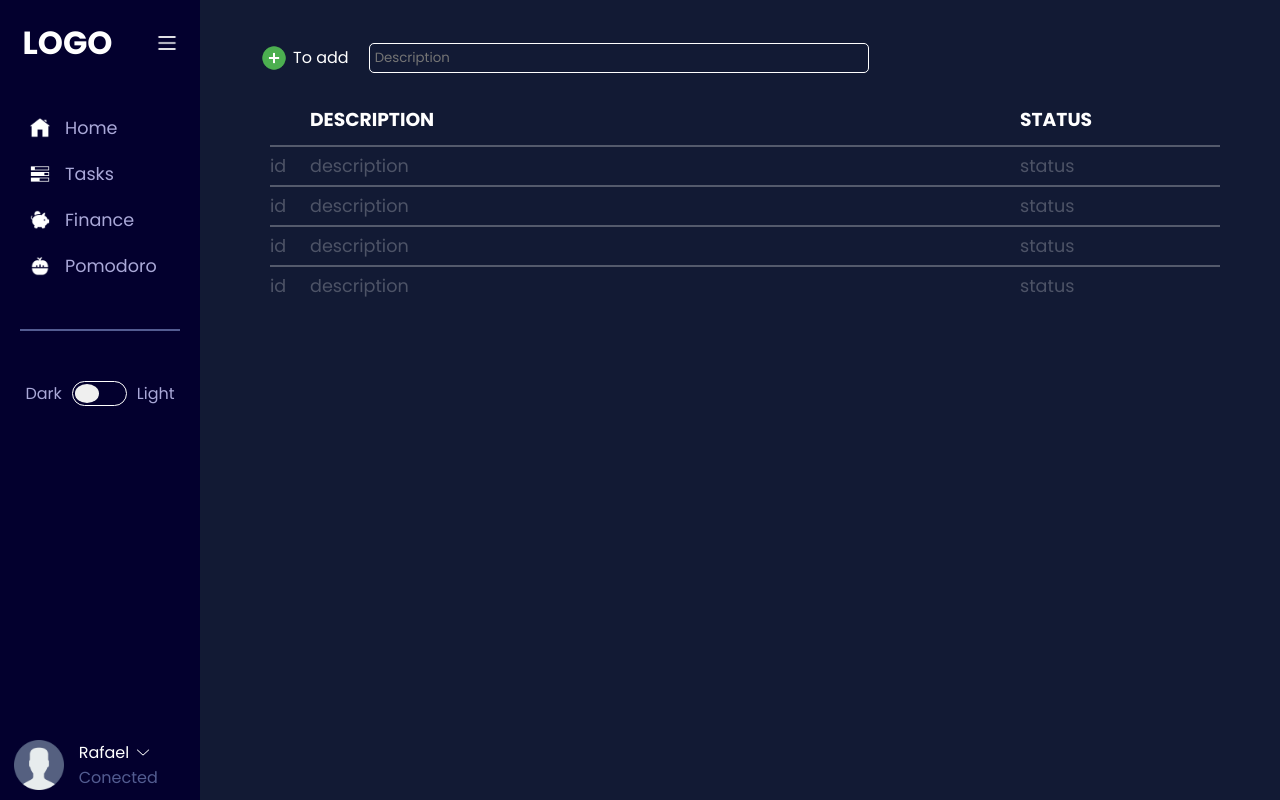
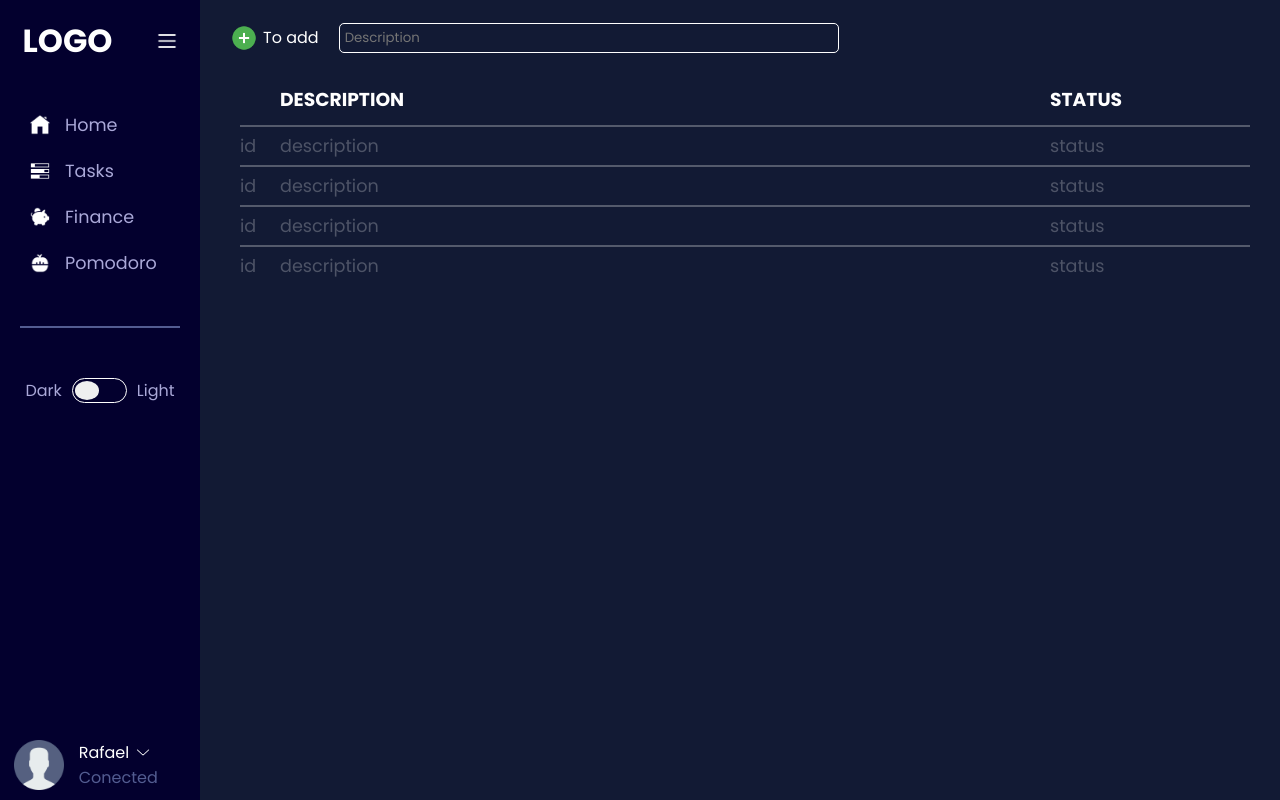
Before and after one commit to rafagfran/tcc, a React (Vite) app in the folder frontend/Taskong/: page / in a window 1280 px wide. Built offline with nearby package versions, Linux system fonts and the light colour scheme.

Commit message:
backup2-organização das pastas

```diff
--- a/frontend/Taskong/src/App.jsx
+++ b/frontend/Taskong/src/App.jsx
@@ -1,6 +1,6 @@
 import './App.css'
-import Sidebar from './components/sidebar/Sidebar.jsx'
-import Tasks from './components/pages/tasks/Task.jsx'
+import Sidebar from './layout/sidebar/Sidebar.jsx'
+import Tasks from './pages/Task.jsx'
 
 function App() {
 
--- a/frontend/Taskong/src/components/pages/tasks/Task.css
+++ /dev/null
@@ -1,138 +0,0 @@
-/* Import */
-@import '../../../palette/Colors.css';
-
-/* Task Styles */
-.task {
-    padding: 10px 20px;
-    max-height: 100vh;
-    flex: 1;
-    overflow: auto;
-    display: flex;
-    flex-direction: column;
-    align-items: center;
-}
-
-.task .days {
-    max-width: 1500px;
-}
-
-.task .days ul {
-    display: flex;
-    align-items: center;
-    gap: 4vw;
-    padding: 0 10px;
-    padding-bottom: 10px;
-}
-
-.task .days ul li {
-    transition: transform .2s ;
-}
-
-.task .days ul li button {
-    background: none;
-    border: none;
-    font-size: 1.5rem;
-    display: flex;
-    flex-direction: column;
-    align-items: center;
-    justify-content: center;
-    gap: 2px;
-    cursor: pointer;
-    transition: .1s;
-}
-
-/* Task Container Styles */
-.task .task-container {
-    padding: 20px 30px;
-    width: 100%;
-    flex: 1;
-    background-color: none;
-    border-radius: 10px;
-}
-
-.task .task-container .new-task {
-    display: flex;
-    align-items: center;
-    gap: 20px;
-    background-color: none;
-    padding: 10px;
-    border-radius: 7px;
-}
-
-.task .task-container .new-task .newTask-btn {
-    display: flex;
-    align-items: center;
-    background: none;
-    text-align: center;
-    height: 35px;
-    border: none;
-    border-radius: 5px;
-    font-size: 1rem;
-    cursor: pointer;
-    gap: 5px;
-}
-
-.task .task-container .new-task .newTask-btn img {
-    height: 80%;
-}
-
-.task .task-container .new-task .newTask-btn:hover {
-    transform: scale(103%);
-}
-
-.task .task-container .new-task input {
-    border-radius: 5px;
-    border: 1px solid white;
-    height: 30px;
-    width: 500px;
-    padding: 0 5px;
-    background: none;
-}
-
-/* Task Table Styles */
-.task .task-container .table {
-    margin-top: 10px;
-    display: grid;
-    grid-template-columns: 50px 1fr 200px;
-    grid-template-rows: 40px;
-    grid-auto-rows: 40px;
-    padding: 10px;
-}
-
-.task .task-container .table input {
-    background: none;
-    color: white;
-    border: none;
-    border-top: 2px solid rgba(247, 246, 246, 0.288);
-    box-shadow: none;
-    font-size: 1.1rem;
-}
-
-.task .task-container .table input::placeholder {
-    color: #f7f7f742;
-}
-
-.task .task-container .table input:focus {
-    outline: none;
-}
-
-.task .task-container .table #description-header {
-    grid-column: 2;
-}
-
-.task .task-container .table #status-header {
-    grid-column: 3;
-}
-
-.task .task-container .table #task-id {
-    grid-column: 1;
-    margin-left: 10px;
-}
-
-.task .task-container .table #task-idescription {
-    grid-column: 2;
-}
-
-.task .task-container .table #status-id {
-    grid-column: 3;
-}
--- a/frontend/Taskong/src/components/pages/tasks/Task.jsx
+++ /dev/null
@@ -1,39 +0,0 @@
-import React from 'react'
-import './Task.css'
-import newTaskIcon from '../../../assets/new-task-icon.png'
-
-const Task = () => {
-  return (
-    <div className='task'>
-      <div className="task-container">
-        <div className="new-task">
-          <button className="newTask-btn"><img src={newTaskIcon} alt="" />To add</button>
-          <input id="description-newTask" type="text" placeholder='Description'/>
-        </div>
-        <div className="table">
-          <h3 id='description-header'>DESCRIPTION</h3>
-          <h3 id='status-header'>STATUS</h3>
-
-          {/* ---------COMPONENT PROPS FAZER-------- */}
-          <input id='task-id' type="number" placeholder='id' disabled='true'/>
-          <input id='task-description' type="text" placeholder='description'/>
-          <input id='task-status' type="text" placeholder='status'/>
-
-          <input id='task-id' type="number" placeholder='id' disabled='true'/>
-          <input id='task-description' type="text" placeholder='description'/>
-          <input id='task-status' type="text" placeholder='status'/>
-
-          <input id='task-id' type="number" placeholder='id' disabled='true'/>
-          <input id='task-description' type="text" placeholder='description'/>
-          <input id='task-status' type="text" placeholder='status'/>
-
-          <input id='task-id' type="number" placeholder='id' disabled='true'/>
-          <input id='task-description' type="text" placeholder='description'/>
-          <input id='task-status' type="text" placeholder='status'/>
-        </div>
-      </div>
-    </div>
-  )
-}
-
-export default Task
--- /dev/null
+++ b/frontend/Taskong/src/components/taskComponents/addNewTask.jsx
@@ -0,0 +1,13 @@
+import React from 'react'
+import './styles/addNewTask.css'
+import newTaskIcon from '../../assets/new-task-icon.png'
+
+const addNewTask = () => {
+  return (
+    <div className="new-task">
+        <button className="newTask-btn"><img src={newTaskIcon} alt="" />To add</button>
+        <input id="description-newTask" type="text" placeholder='Description'/>
+    </div>
+  )
+}
+export default addNewTask
--- /dev/null
+++ b/frontend/Taskong/src/components/taskComponents/styles/addNewTask.css
@@ -0,0 +1,39 @@
+.new-task {
+    display: flex;
+    align-items: center;
+    gap: 20px;
+    background-color: none;
+    padding: 10px;
+    border-radius: 7px;
+    width: 100%;
+}
+
+.new-task .newTask-btn {
+    display: flex;
+    align-items: center;
+    background: none;
+    text-align: center;
+    height: 35px;
+    border: none;
+    border-radius: 5px;
+    font-size: 1rem;
+    cursor: pointer;
+    gap: 5px;
+}
+
+.new-task .newTask-btn img {
+    height: 80%;
+}
+
+.new-task .newTask-btn:hover {
+    transform: scale(103%);
+}
+
+.new-task input {
+    border-radius: 5px;
+    border: 1px solid white;
+    height: 30px;
+    width: 500px;
+    padding: 0 5px;
+    background: none;
+}
--- /dev/null
+++ b/frontend/Taskong/src/components/taskComponents/styles/tableTasks.css
@@ -0,0 +1,48 @@
+.table {
+    margin-top: 10px;
+    display: grid;
+    grid-template-columns: 50px 1fr 200px;
+    grid-template-rows: 40px;
+    grid-auto-rows: 40px;
+    padding: 10px;
+    flex: 1;
+    width: 100%;
+}
+
+.table input {
+    background: none;
+    color: white;
+    border: none;
+    border-top: 2px solid rgba(247, 246, 246, 0.288);
+    box-shadow: none;
+    font-size: 1.1rem;
+}
+
+.table input::placeholder {
+    color: #f7f7f742;
+}
+
+.table input:focus {
+    outline: none;
+}
+
+.table #description-header {
+    grid-column: 2;
+}
+
+.table #status-header {
+    grid-column: 3;
+}
+
+.table #task-id {
+    grid-column: 1;
+    margin-left: 10px;
+}
+
+.table #task-idescription {
+    grid-column: 2;
+}
+
+.table #status-id {
+    grid-column: 3;
+}
--- a/frontend/Taskong/src/components/taskComponents/tableTasks.jsx
+++ b/frontend/Taskong/src/components/taskComponents/tableTasks.jsx
@@ -0,0 +1,30 @@
+import React from 'react'
+import './styles/tableTasks.css'
+
+const tableTasks = () => {
+  return (
+    <div className="table">
+    <h3 id='description-header'>DESCRIPTION</h3>
+    <h3 id='status-header'>STATUS</h3>
+
+    {/* ---------COMPONENT PROPS FAZER-------- */}
+    <input id='task-id' type="number" placeholder='id' disabled='true'/>
+    <input id='task-description' type="text" placeholder='description'/>
+    <input id='task-status' type="text" placeholder='status'/>
+
+    <input id='task-id' type="number" placeholder='id' disabled='true'/>
+    <input id='task-description' type="text" placeholder='description'/>
+    <input id='task-status' type="text" placeholder='status'/>
+
+    <input id='task-id' type="number" placeholder='id' disabled='true'/>
+    <input id='task-description' type="text" placeholder='description'/>
+    <input id='task-status' type="text" placeholder='status'/>
+
+    <input id='task-id' type="number" placeholder='id' disabled='true'/>
+    <input id='task-description' type="text" placeholder='description'/>
+    <input id='task-status' type="text" placeholder='status'/>
+  </div>
+  )
+}
+
+export default tableTasks
--- a/frontend/Taskong/src/components/sidebar/Sidebar.css
+++ b/frontend/Taskong/src/layout/sidebar/Sidebar.css
@@ -1,75 +1,104 @@
-/* Import */
 @import '../../palette/Colors.css';
 
-/* Sidebar Styles */
 .sidebar {
     display: flex;
     flex-direction: column;
     align-items: center;
     background-color: var(--dark-sidebar-background);
+    height: 100vh;
     width: 200px;
-    height: 100vh;
     padding-top: 20px;
     overflow: hidden;
-    transition: width 0.2s ease-in-out;
+    transition: .2s;
 }
 
-.sidebar.closed {
+.sidebar.closed{
     width: 50px;
 }
 
-/* Logo Container Styles */
-.logo-container {
+.sidebar.closed .logo-container .logo{
+    visibility: hidden;
+}
+
+.sidebar.closed .logo-container img{
+    position: absolute;
+}
+
+.sidebar.closed .container .nav{
+   padding: 0;
+}
+
+.sidebar.closed .container .nav ul li{
+    text-align: center;
+    justify-content: center;
+}
+
+.sidebar.closed .container .nav ul li img{
+    width: 30px;
+    position: absolute;
+}
+
+.sidebar.closed .container .nav a{
+    visibility: hidden;
+}
+
+.sidebar.closed .container .theme-selector{
+    visibility: hidden;
+}
+
+.sidebar.closed .container .user-container{
+    visibility: hidden;
+}
+
+.sidebar .logo-container{
     display: flex;
+    width: 100%;
     justify-content: space-around;
     align-items: center;
-    width: 100%;
 }
 
-.logo-container img {
+.sidebar .logo-container img{
     height: 20px;
     width: 20px;
     cursor: pointer;
 }
 
-/* Container Styles */
-.container {
+.sidebar .container{
     width: 100%;
     margin-top: 50px;
     padding-bottom: 10px;
     overflow-y: auto;
     display: flex;
     flex-direction: column;
+    justify-content: space-between;
     align-items: center;
-    justify-content: space-between;
-    height: calc(100% - 50px);
+    height: 100%;
     overflow-x: hidden;
 }
 
-/* Navigation Styles */
-.nav {
+/* NAV STYLE */
+.sidebar .container .nav{
     width: 100%;
     padding-left: 15%;
 }
-
-.nav ul {
+.sidebar .container .nav ul{
     display: flex;
     flex-direction: column;
     gap: 20px;
 }
 
-.nav ul li {
+.sidebar .container .nav ul li {
     display: flex;
     align-items: center;
     gap: 5px;
 }
 
-.nav ul li img {
+.sidebar .container .nav ul li img{
     width: 20px;
-    transition: transform 0.1s ease-in-out;
+    transform: .1s;
 }
 
-.nav ul li a {
+.sidebar .container .nav ul li a{
     flex: 1;
     max-width: 80%;
     padding-left: 10px;
@@ -78,21 +107,24 @@
     color: var(--dark-sidebar-font);
 }
 
-.nav ul li a:hover {
+
+.sidebar .container .nav ul li a:hover{
     background-color: var(--dark-sidebar-hover);
 }
 
-/* Divisor Styles */
-.container hr {
+/* DIVISOR */
+.sidebar .container hr{
     width: 80%;
     margin-top: 50px;
     border: none;
     height: 2px;
     background-color: var(--dark-sidebar-divisor);
+    border: 75px;
 }
 
-/* Theme Selector Styles */
-.theme-selector {
+/* THEME SELECTOR */
+
+.sidebar .container  .theme-selector{
     margin-top: 50px;
     margin-bottom: 50px;
     display: flex;
@@ -102,11 +134,11 @@
     width: 200px;
 }
 
-.theme-selector p {
+.sidebar .container  .theme-selector p{
     color: var(--dark-sidebar-font);
 }
 
-.theme-selector .btn {
+.sidebar .container .theme-selector .btn{
     border-radius: 20px;
     border: 1px solid var(--dark-sidebar-border-button);
     background: none;
@@ -118,25 +150,27 @@
     justify-content: flex-start;
 }
 
-.theme-selector .btn button {
+.sidebar .container  .theme-selector .btn button{
     height: 100%;
     width: 50%;
     border-radius: 50%;
     border: none;
     cursor: pointer;
-    transition: transform 0.3s ease-in-out;
+    transition: transform .3s;
 }
 
-.theme-selector .btn button:hover {
+.sidebar .container  .theme-selector .btn button:hover{
     background-color: var(--dark-sidebar-hover-button);
 }
 
-.theme-selector.light .btn button {
+
+.sidebar .container .theme-selector.light  .btn button{
     transform: translateX(100%);
 }
 
-/* User Styles */
-.user-container {
+
+/* USER STYLES */
+.sidebar .container .user-container {
     padding-top: 10px;
     display: flex;
     align-items: center;
@@ -146,59 +180,60 @@
     width: 100%;
 }
 
-.user-container .user .username {
+.sidebar .container .user-container .user .username{
     display: flex;
     align-items: center;
     gap: 7px;
     cursor: pointer;
 }
 
-.user-container .user .username img {
+.sidebar .container .user-container .user .username img{
     width: 13%;
     height: auto;
 }
 
-.user-container img {
+.sidebar .container .user-container img {
     height: 50px;
     width: 50px;
 }
 
-.user-container .user-status {
+.sidebar .container .user-container .user-status{
     color: var(--dark-sidebar-opaque-font);
 }
 
-/* Light Theme Styles */
-body.theme-light .sidebar {
+
+/* --dark---dark---dark---dark-THEMES--dark---dark---dark---dark---dark-- */
+body.theme-light .sidebar{
     background-color: var(--light-sidebar-background);
 }
 
 body.theme-light .sidebar h1,
 body.theme-light .sidebar p,
-body.theme-light .sidebar .container .nav ul li a {
+body.theme-light .sidebar .container .nav ul li a{
     color: var(--light-sidebar-font);
 }
 
-body.theme-light .sidebar .theme-selector .btn {
+body.theme-light .sidebar .container  .theme-selector .btn{
     border: 1px solid var(--light-sidebar-border-button);
     background-color: var(--light-sidebar-background-button);
 }
-
-body.theme-light .sidebar .theme-selector .btn button {
+body.theme-light .sidebar .container  .theme-selector .btn button{
     background-color: var(--light-sidebar-background-button-circle);
 }
 
-body.theme-light .sidebar .theme-selector .btn button:hover {
+body.theme-light .sidebar .container  .theme-selector .btn button:hover{
     background-color: var(--light-sidebar-hover-button);
 }
 
-body.theme-light .sidebar .user-container {
+body.theme-light .sidebar  .container .user-container{
     border-top: 1px solid var(--light-sidebar-border-user);
 }
 
-body.theme-light .sidebar hr {
+
+body.theme-light .sidebar  .container hr{
     background-color: var(--light-sidebar-divisor);
 }
 
-body.theme-light .sidebar .nav ul li a:hover {
+body.theme-light .sidebar .container .nav ul li a:hover{
     background-color: var(--light-sidebar-hover);
 }
--- /dev/null
+++ b/frontend/Taskong/src/pages/Task.jsx
@@ -0,0 +1,15 @@
+import React from 'react'
+import './styles/Task.css'
+import AddNewTask from '../components/taskComponents/addNewTask.jsx'
+import TableTasks from '../components/taskComponents/tableTasks.jsx'
+
+const Task = () => {
+  return (
+    <div className='task'>
+        <AddNewTask/>
+        <TableTasks/>
+    </div>
+  )
+}
+
+export default Task
--- /dev/null
+++ b/frontend/Taskong/src/pages/styles/Task.css
@@ -0,0 +1,9 @@
+.task {
+    padding: 10px 20px;
+    max-height: 100vh;
+    flex: 1;
+    overflow: auto;
+    display: flex;
+    flex-direction: column;
+    align-items: center;
+}
```
Also changed, not shown: frontend/Taskong/src/components/taskComponents/newTask.jsx (deleted), frontend/Taskong/src/layout/sidebar/Sidebar.jsx (renamed from frontend/Taskong/src/components/sidebar/Sidebar.jsx).
